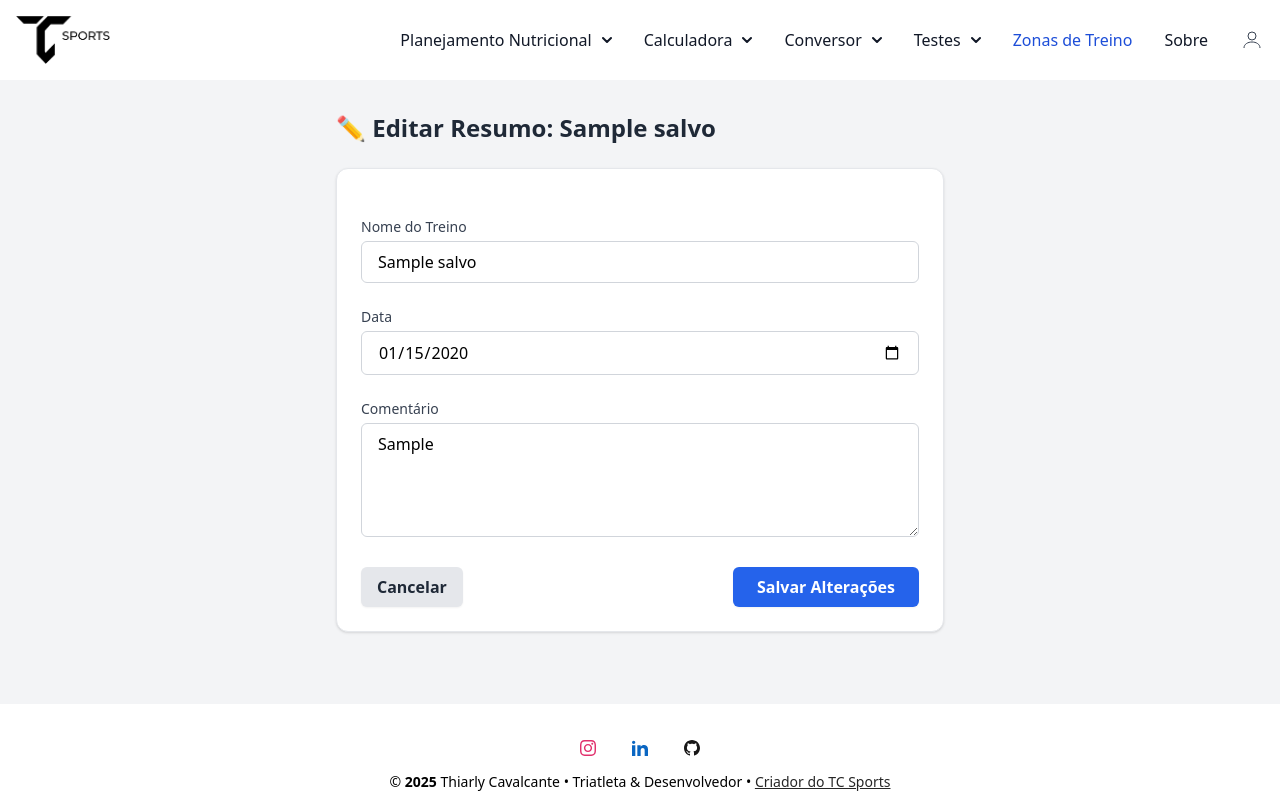
After one commit to thiarly/running-pace-converter, a Flask app: page /resumo/editar/1 in a window 1280 px wide. The commit adds this page. Run offline with Flask 3, Linux system fonts and the light colour scheme; a user stored in the database is signed in; tables that the repository leaves empty hold one stand-in row (values such as "Sample post"); some libraries are stand-ins or nearby versions.

Commit message:
Adicionado opção de editar, titulo, data e comentário resumo salvo

```diff
--- a/conversor/router.py
+++ b/conversor/router.py
@@ -711,3 +711,27 @@ def buscar_resumos():
         }
         for r in resultados
     ])
+
+
+
+@app.route('/resumo/editar/<int:id>', methods=['GET', 'POST'])
+@login_required
+def editar_resumo(id):
+    resumo = ResumoSalvo.query.get_or_404(id)
+    if resumo.user_id != current_user.id:
+        flash("Você não tem permissão para editar esse resumo.", "danger")
+        return redirect(url_for('resumo_view'))
+
+    form = SalvarResumoForm(obj=resumo)
+
+    if form.validate_on_submit():
+        resumo.nome_treino = form.nome_treino.data
+        resumo.data = form.data.data
+        resumo.comentario = form.comentario.data
+
+        # opcionalmente você pode reprocessar tempos ou suplementos aqui
+        database.session.commit()
+        flash("Resumo atualizado com sucesso!", "success")
+        return redirect(url_for('resumo_view'))
+
+    return render_template("editar_resumo.html", form=form, resumo=resumo)
--- /dev/null
+++ b/conversor/templates/editar_resumo.html
@@ -0,0 +1,39 @@
+{% extends 'base.html' %}
+
+{% block titulo %}
+Editar Resumo
+{% endblock %}
+
+{% block content %}
+<div class="max-w-2xl mx-auto py-8 px-4 sm:px-6 lg:px-8">
+  <h1 class="text-2xl font-bold text-gray-800 mb-6">✏️ Editar Resumo: {{ resumo.nome_treino }}</h1>
+
+  <form method="POST" class="bg-white p-6 rounded-xl shadow border border-gray-200 space-y-6">
+    {{ form.hidden_tag() }}
+
+    <div>
+      <label class="block text-sm font-medium text-gray-700 mb-1">Nome do Treino</label>
+      {{ form.nome_treino(class="w-full px-4 py-2 border border-gray-300 rounded-md") }}
+    </div>
+
+    <div>
+      <label class="block text-sm font-medium text-gray-700 mb-1">Data</label>
+      {{ form.data(class="w-full px-4 py-2 border border-gray-300 rounded-md") }}
+    </div>
+
+    <div>
+      <label class="block text-sm font-medium text-gray-700 mb-1">Comentário</label>
+      {{ form.comentario(class="w-full px-4 py-2 border border-gray-300 rounded-md", rows="4") }}
+    </div>
+
+    <div class="flex justify-between mt-6">
+      <a href="{{ url_for('resumo_view') }}" class="bg-gray-200 hover:bg-gray-300 text-gray-800 font-semibold px-4 py-2 rounded-md shadow-sm">
+        Cancelar
+      </a>
+      <button type="submit" class="bg-blue-600 hover:bg-blue-700 text-white font-semibold px-6 py-2 rounded-md shadow-sm">
+        Salvar Alterações
+      </button>
+    </div>
+  </form>
+</div>
+{% endblock %}
```
Also changed, not shown: conversor/templates/resumo.html (+7 -4 lines).
